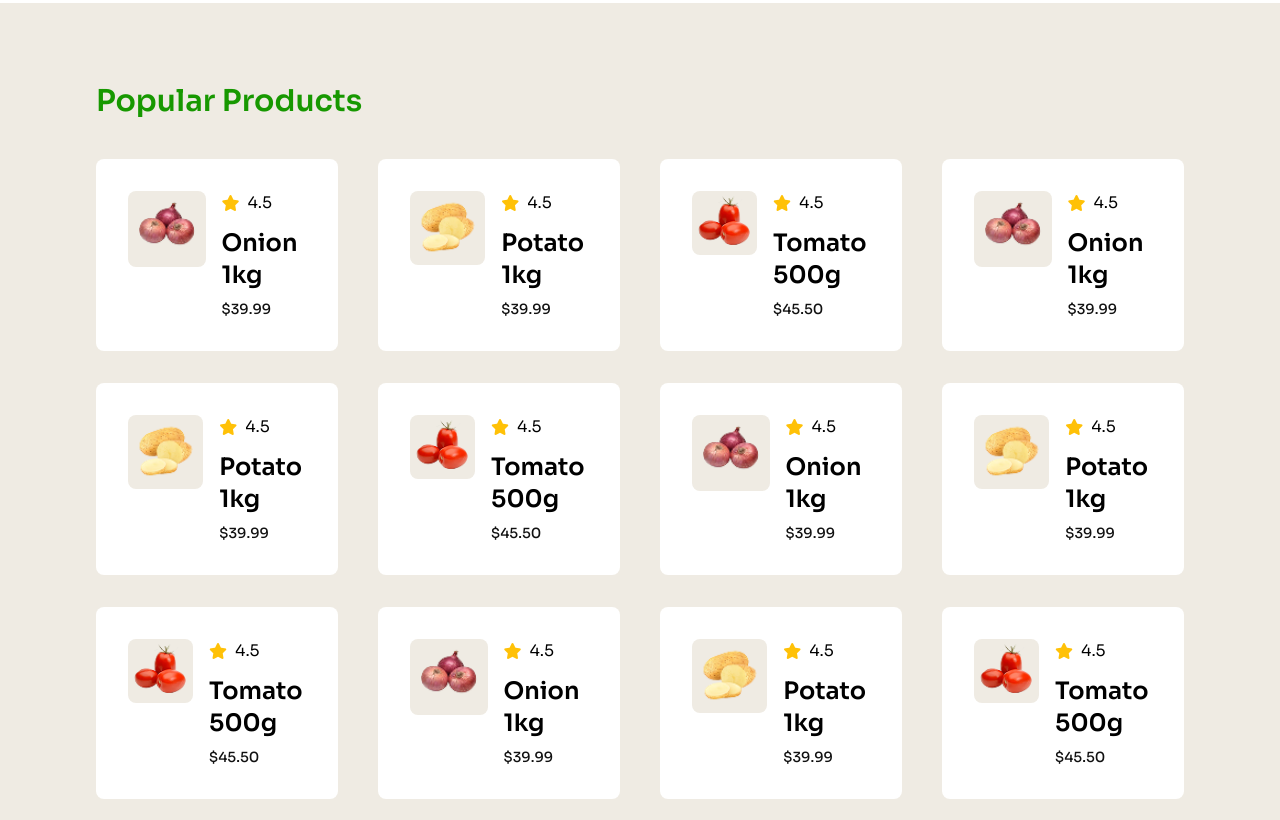
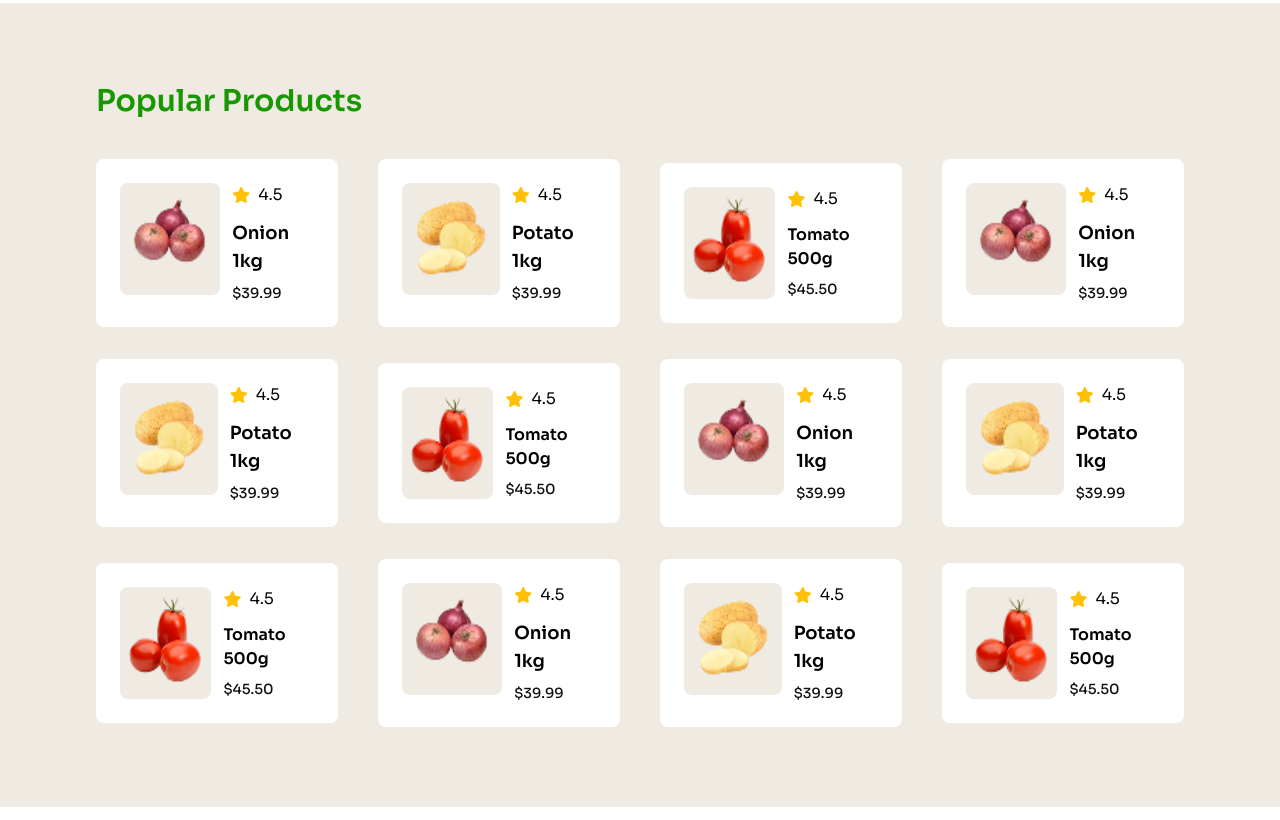
Before and after one commit to MZFTripty/nature-platter-tailwindCSS, a plain HTML site: page index.html in a window 1280 px wide. Shown: the part 1660-2480 px from the top of the page. Drawn offline with nearby package versions, Linux system fonts and the light colour scheme.

Commit message:
some changes

```diff
--- a/index.html
+++ b/index.html
@@ -77,159 +77,159 @@
         <div class="w-[85%] mx-auto mt-20 pb-20">
             <h1 class=" text-[#179800] text-center sm:text-left font-semibold text-3xl pb-10 pt-20">Popular Products</h1>
             <div class=" grid grid-cols-1 sm:grid-cols-4  items-center gap-y-8 gap-x-10">
-                <div class="flex p-8  rounded-lg bg-white">
+                <div class="flex p-6 rounded-lg bg-white">
                     <div>
-                        <img class="w-28 bg-[#EFEBE3] rounded-lg" src="./assets/product-onion.png" alt="">
+                        <img class="w-[112px] h-[112px] bg-[#EFEBE3] rounded-lg" src="./assets/product-onion.png" alt="">
                     </div>
-                    <div class="ml-4">
+                    <div class="ml-3">
                         <div class="flex items-center gap-2">
                             <i class="fa-solid fa-star text-[#FFC107]"></i>
                             <p>4.5</p>
                         </div>
-                        <h1 class="font-semibold text-2xl mt-3">Onion 1kg</h1>
+                        <h1 class="font-semibold text-lg mt-3">Onion 1kg</h1>
                         <p class="text-[#111111] text-sm font-medium mt-2">$39.99</p>
                     </div>
                 </div>
-                <div class="flex p-8  rounded-lg bg-white">
+                <div class="flex p-6 rounded-lg bg-white">
                     <div>
-                        <img class="w-28 bg-[#EFEBE3] rounded-lg" src="./assets/product-potato.png" alt="">
+                        <img class="w-[112px] h-[112px] bg-[#EFEBE3] rounded-lg" src="./assets/product-potato.png" alt="">
                     </div>
-                    <div class="ml-4">
+                    <div class="ml-3">
                         <div class="flex items-center gap-2">
                             <i class="fa-solid fa-star text-[#FFC107]"></i>
                             <p>4.5</p>
                         </div>
-                        <h1 class="font-semibold text-2xl mt-3">Potato 1kg</h1>
+                        <h1 class="font-semibold mt-3 text-lg">Potato 1kg</h1>
                         <p class="text-[#111111] text-sm font-medium mt-2">$39.99</p>
                     </div>
                 </div>
-                <div class="flex p-8  rounded-lg bg-white">
+                <div class="flex p-6 rounded-lg bg-white">
                     <div>
-                        <img class="w-28 bg-[#EFEBE3] rounded-lg" src="./assets/product-tomato.png" alt="">
+                        <img class="w-[112px] h-[112px] bg-[#EFEBE3] rounded-lg" src="./assets/product-tomato.png" alt="">
                     </div>
-                    <div class="ml-4">
+                    <div class="ml-3">
                         <div class="flex items-center gap-2">
                             <i class="fa-solid fa-star text-[#FFC107]"></i>
                             <p>4.5</p>
                         </div>
-                        <h1 class="font-semibold text-2xl mt-3">Tomato 500g</h1>
+                        <h1 class="font-semibold text-md mt-3">Tomato 500g</h1>
                         <p class="text-[#111111] text-sm font-medium mt-2">$45.50</p>
                     </div>
                 </div>
-                <div class="flex p-8  rounded-lg bg-white">
+                <div class="flex p-6  rounded-lg bg-white">
                     <div>
-                        <img class="w-28 bg-[#EFEBE3] rounded-lg" src="./assets/product-onion.png" alt="">
+                        <img class="w-[112px] h-[112px] bg-[#EFEBE3] rounded-lg" src="./assets/product-onion.png" alt="">
                     </div>
-                    <div class="ml-4">
+                    <div class="ml-3">
                         <div class="flex items-center gap-2">
                             <i class="fa-solid fa-star text-[#FFC107]"></i>
                             <p>4.5</p>
                         </div>
-                        <h1 class="font-semibold text-2xl mt-3">Onion 1kg</h1>
+                        <h1 class="font-semibold text-lg mt-3">Onion 1kg</h1>
                         <p class="text-[#111111] text-sm font-medium mt-2">$39.99</p>
                     </div>
                 </div>
-                <div class="flex p-8  rounded-lg bg-white">
+                <div class="flex p-6  rounded-lg bg-white">
                     <div>
-                        <img class="w-28 bg-[#EFEBE3] rounded-lg" src="./assets/product-potato.png" alt="">
+                        <img class="w-[112px] h-[112px] bg-[#EFEBE3] rounded-lg" src="./assets/product-potato.png" alt="">
                     </div>
-                    <div class="ml-4">
+                    <div class="ml-3">
                         <div class="flex items-center gap-2">
                             <i class="fa-solid fa-star text-[#FFC107]"></i>
                             <p>4.5</p>
                         </div>
-                        <h1 class="font-semibold text-2xl mt-3">Potato 1kg</h1>
+                        <h1 class="font-semibold text-lg mt-3">Potato 1kg</h1>
                         <p class="text-[#111111] text-sm font-medium mt-2">$39.99</p>
                     </div>
                 </div>
-                <div class="flex p-8  rounded-lg bg-white">
+                <div class="flex p-6  rounded-lg bg-white">
                     <div>
-                        <img class="w-28 bg-[#EFEBE3] rounded-lg" src="./assets/product-tomato.png" alt="">
+                        <img class="w-[112px] h-[112px] bg-[#EFEBE3] rounded-lg" src="./assets/product-tomato.png" alt="">
                     </div>
-                    <div class="ml-4">
+                    <div class="ml-3">
                         <div class="flex items-center gap-2">
                             <i class="fa-solid fa-star text-[#FFC107]"></i>
                             <p>4.5</p>
                         </div>
-                        <h1 class="font-semibold text-2xl mt-3">Tomato 500g</h1>
+                        <h1 class="font-semibold text-md mt-3">Tomato 500g</h1>
                         <p class="text-[#111111] text-sm font-medium mt-2">$45.50</p>
                     </div>
                 </div>
-                <div class="flex p-8  rounded-lg bg-white">
+                <div class="flex p-6  rounded-lg bg-white">
                     <div>
-                        <img class="w-28 bg-[#EFEBE3] rounded-lg" src="./assets/product-onion.png" alt="">
+                        <img class="w-[112px] h-[112px] bg-[#EFEBE3] rounded-lg" src="./assets/product-onion.png" alt="">
                     </div>
-                    <div class="ml-4">
+                    <div class="ml-3">
                         <div class="flex items-center gap-2">
                             <i class="fa-solid fa-star text-[#FFC107]"></i>
                             <p>4.5</p>
                         </div>
-                        <h1 class="font-semibold text-2xl mt-3">Onion 1kg</h1>
+                        <h1 class="font-semibold text-lg mt-3">Onion 1kg</h1>
                         <p class="text-[#111111] text-sm font-medium mt-2">$39.99</p>
                     </div>
                 </div>
-                <div class="flex p-8  rounded-lg bg-white">
+                <div class="flex p-6 rounded-lg bg-white">
                     <div>
-                        <img class="w-28 bg-[#EFEBE3] rounded-lg" src="./assets/product-potato.png" alt="">
+                        <img class="w-[112px] h-[112px] bg-[#EFEBE3] rounded-lg" src="./assets/product-potato.png" alt="">
                     </div>
-                    <div class="ml-4">
+                    <div class="ml-3">
                         <div class="flex items-center gap-2">
                             <i class="fa-solid fa-star text-[#FFC107]"></i>
                             <p>4.5</p>
                         </div>
-                        <h1 class="font-semibold text-2xl mt-3">Potato 1kg</h1>
+                        <h1 class="font-semibold text-lg mt-3">Potato 1kg</h1>
                         <p class="text-[#111111] text-sm font-medium mt-2">$39.99</p>
                     </div>
                 </div>
-                <div class="flex p-8  rounded-lg bg-white">
+                <div class="flex p-6  rounded-lg bg-white">
                     <div>
-                        <img class="w-28 bg-[#EFEBE3] rounded-lg" src="./assets/product-tomato.png" alt="">
+                        <img class="w-[112px] h-[112px] bg-[#EFEBE3] rounded-lg" src="./assets/product-tomato.png" alt="">
                     </div>
-                    <div class="ml-4">
+                    <div class="ml-3">
                         <div class="flex items-center gap-2">
                             <i class="fa-solid fa-star text-[#FFC107]"></i>
                             <p>4.5</p>
                         </div>
-                        <h1 class="font-semibold text-2xl mt-3">Tomato 500g</h1>
+                        <h1 class="font-semibold text-md mt-3">Tomato 500g</h1>
                         <p class="text-[#111111] text-sm font-medium mt-2">$45.50</p>
                     </div>
                 </div>
-                <div class="flex p-8  rounded-lg bg-white">
+                <div class="flex p-6  rounded-lg bg-white">
                     <div>
-                        <img class="w-28 bg-[#EFEBE3] rounded-lg" src="./assets/product-onion.png" alt="">
+                        <img class="w-[112px] h-[112px] bg-[#EFEBE3] rounded-lg" src="./assets/product-onion.png" alt="">
                     </div>
-                    <div class="ml-4">
+                    <div class="ml-3">
                         <div class="flex items-center gap-2">
                             <i class="fa-solid fa-star text-[#FFC107]"></i>
                             <p>4.5</p>
                         </div>
-                        <h1 class="font-semibold text-2xl mt-3">Onion 1kg</h1>
+                        <h1 class="font-semibold text-lg mt-3">Onion 1kg</h1>
                         <p class="text-[#111111] text-sm font-medium mt-2">$39.99</p>
                     </div>
                 </div>
-                <div class="flex p-8  rounded-lg bg-white">
+                <div class="flex p-6  rounded-lg bg-white">
                     <div>
-                        <img class="w-28 bg-[#EFEBE3] rounded-lg" src="./assets/product-potato.png" alt="">
+                        <img class="w-[112px] h-[112px] bg-[#EFEBE3] rounded-lg" src="./assets/product-potato.png" alt="">
                     </div>
-                    <div class="ml-4">
+                    <div class="ml-3">
                         <div class="flex items-center gap-2">
                             <i class="fa-solid fa-star text-[#FFC107]"></i>
                             <p>4.5</p>
                         </div>
-                        <h1 class="font-semibold text-2xl mt-3">Potato 1kg</h1>
+                        <h1 class="font-semibold text-lg mt-3">Potato 1kg</h1>
                         <p class="text-[#111111] text-sm font-medium mt-2">$39.99</p>
                     </div>
                 </div>
-                <div class="flex p-8  rounded-lg bg-white">
+                <div class="flex p-6 rounded-lg bg-white">
                     <div>
-                        <img class="w-28 bg-[#EFEBE3] rounded-lg" src="./assets/product-tomato.png" alt="">
+                        <img class="w-[112px] h-[112px] bg-[#EFEBE3] rounded-lg" src="./assets/product-tomato.png" alt="">
                     </div>
-                    <div class="ml-4">
+                    <div class="ml-3">
                         <div class="flex items-center gap-2">
                             <i class="fa-solid fa-star text-[#FFC107]"></i>
                             <p>4.5</p>
                         </div>
-                        <h1 class="font-semibold text-2xl mt-3">Tomato 500g</h1>
+                        <h1 class="font-semibold text-md mt-3">Tomato 500g</h1>
                         <p class="text-[#111111] text-sm font-medium mt-2">$45.50</p>
                     </div>
                 </div>
@@ -277,7 +277,7 @@
             <div class="text-center sm:text-left">
                 <h1 class="font-semibold text-4xl pb-5 text-[#179800] sm:text-black">Get Grocery News!</h1>
                 <p class="text-[#111111] text-sm font-medium pb-5">Exclusive training tips, ticks, product deals and more.</p>
-                <input type="text" class="bg-white w-full rounded-lg py-2 px-4 text-[#C4C4C4]" placeholder="Enter email...">
+                <input type="text" class="bg-white w-64 sm:w-full rounded-lg py-2 px-4 text-[#C4C4C4]" placeholder="Enter email..." />
                 <div>
                     <button class="bg-[#179800] text-white rounded-lg py-2 px-4 mt-7">Subscribe</button>
                 </div>
```
